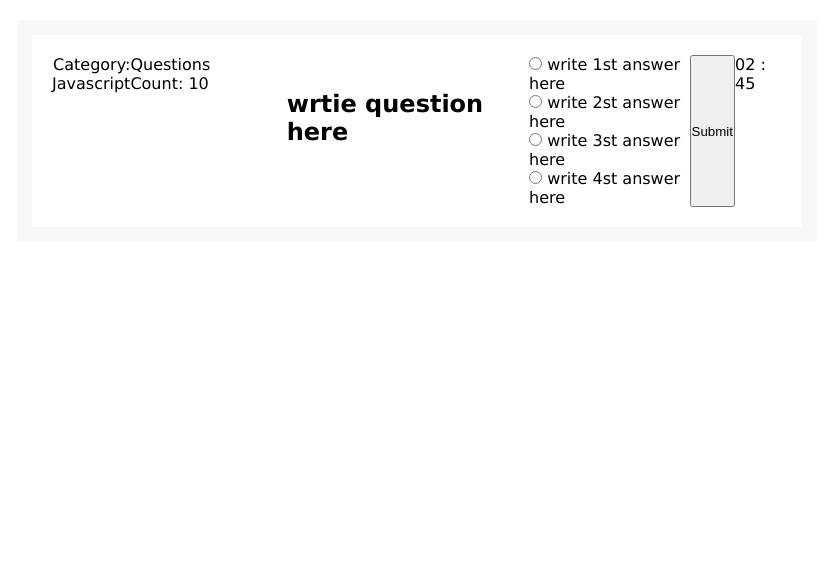
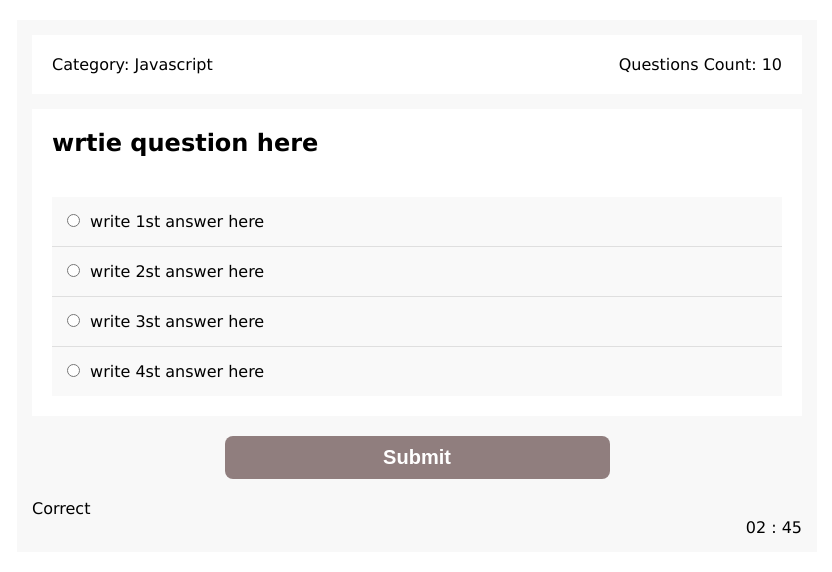
Before and after one commit to Maha-Abdelnabi/Quiz-Application, a plain HTML site: page index.html in a window 1280 px wide. Shown: the whole page, without its empty margins (223-1055 px from the left). Drawn offline with Linux system fonts and the light colour scheme.

Commit message:
finish the styling

```diff
--- a/index.html
+++ b/index.html
@@ -15,6 +15,7 @@
         <div class="category">Category: <span>Javascript</span></div>
         <!--number of qustion-->
         <div class="count">Questions Count: <span>10</span></div>
+      </div>
       <!--the questions-->
       <div class="quiz-area">
         <h2>wrtie question here</h2>
@@ -42,27 +43,15 @@
       </div>
       <!--submit answer button-->
       <button class="submit-button">Submit</button>
-        <!--the bullets for the number of questions-->
-        <div class="bullets">
-            <div class="spans">
-                <span></span>
-                <span></span>
-                <span></span>
-                <span></span>
-                <span></span>
-                <span></span>
-                <span></span>
-                <span></span>
-                <span></span>
+
+      <!--showing result-->
+      <div class="results">
+        <span class="correct"> Correct </span>
       </div>
+
+      <div class="countdown">
         <!--countdown include 2 spans..one for the min and the other for the seconds-->
-            <div class="countdown">
         <span class="minutes">02</span> : <span class="seconds">45</span>
-            </div>
-        </div>
-        <!--shoe the results-->
-<div class="results"></div>
-        </div>
       </div>
     </div>
 
--- a/style.css
+++ b/style.css
@@ -15,8 +15,9 @@ body{
     background-color: #f8f8f8;
     padding: 15px;
 }
+
 /*category and questions count*/
-.quiz-app .quiz-info{
+.quiz-app > .quiz-info{
    display: flex;
    background-color: #fff;
    padding: 20px;
@@ -24,11 +25,65 @@ body{
 
 .quiz-app .quiz-info .category{
     flex: 1;
+}
+
+.quiz-app .quiz-info .count{/*move the timer to the right*/
+    flex: 1;
     text-align: right;
 }
 /*the question area*/
+
 .quiz-app .quiz-area{
     background-color: #fff;
     padding: 20px;
     margin-top: 15px;
 }
+.quiz-app .quiz-area h2{
+    margin: 0;
+}
+ /*answers area*/
+ .quiz-app .answers-area{
+    background-color: #fff;
+    padding: 20px;
+ }
+ .quiz-app .answers-area .answer{
+   background-color:#f9f9f9;
+   padding: 15px;
+ }
+/*adding lines between the answer*/
+ .quiz-app .answers-area .answer:not(:last-child){/*no need under the last answer*/
+    border-bottom: 1px solid #dfdfdf;
+ }
+ .quiz-app .answers-area .answer input{
+    cursor: pointer;
+ }
+ .quiz-app .answers-area .answer label{
+    cursor: pointer;
+    margin-left: 5px;
+ }
+
+ /*button*/
+ .quiz-app .submit-button{
+    background-color: rgb(144, 126, 126);
+    color: #fff;
+    display: block;
+    width: 50%;
+    margin: 20px auto;
+    padding: 10px 15px;
+    border: none;
+    font-weight: bold;
+    font-size: 20px;
+    cursor: pointer;
+    border-radius: 8px;
+
+ }
+.quiz-app .submit-button:hover{
+    border: 5px solid #dfdfdf;
+    background-color: #f8f8f8;
+    color: rgb(144, 126, 126);
+}
+.quiz-app .countdown{
+   flex: 1;
+    text-align: right;
+
+}
```
Lines whose indentation alone changed are shown as unchanged.
